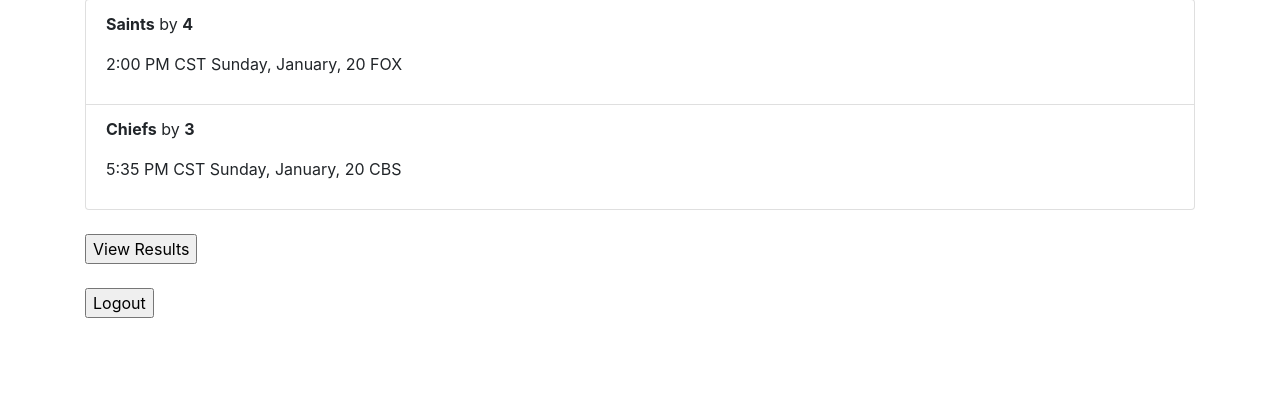
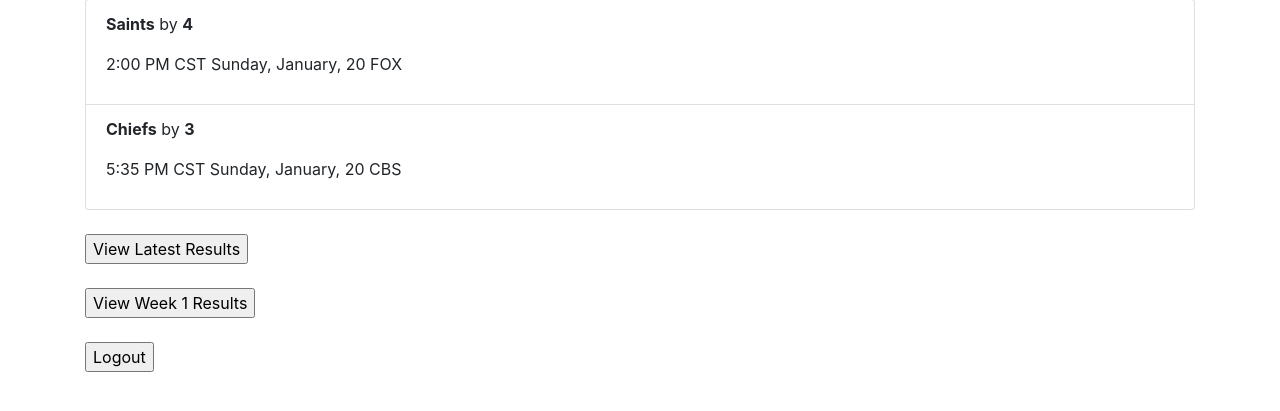
Before and after one commit to TomHayosh/playoff_pool, a Django app: page /picks/week2/ in a window 1280 px wide. Shown: the part 103-514 px from the top of the page. Run offline with Django 3.2, Linux system fonts and the light colour scheme; the visitor is signed in with stand-in values (Sample User, id 1); data comes from the database, SQL or seed files in the repository; some libraries are stand-ins or nearby versions.

Commit message:
Updated results to point to week 2 results and added results_week1 path

```diff
--- a/pool/templates/picks2.html
+++ b/pool/templates/picks2.html
@@ -53,8 +53,12 @@
    </form>
 {% endif %}
   <br/>
-  <form method="GET" action="/picks/results_week2/">
-    <input type="submit" id="view_results" value="View Results"/>
+  <form method="GET" action="/picks/results/">
+    <input type="submit" id="view_results" value="View Latest Results"/>
+  </form>
+  <br/>
+  <form method="GET" action="/picks/results_week1/">
+    <input type="submit" id="view_results" value="View Week 1 Results"/>
   </form>
   <br/>
   <form method="GET" action="{% url 'logout' %}">
--- a/pool/urls.py
+++ b/pool/urls.py
@@ -24,8 +24,8 @@ urlpatterns = [
     path('update_picks', views.update_picks, name='update_picks'),
     path('update_picks2', views.update_picks2, name='update_picks2'),
     path('edit/', views.edit_picks, name='edit_picks'),
-    path('results/', views.results, name='results'),
-    path('results_week2/', views.results_week2, name='results_week2'),
+    path('results_week1/', views.results, name='results'),
+    path('results/', views.results_week2, name='results_week2'),
     path('alternate_view', views.alternate_view, name='alternate_view'),
     path('round2test1/', views.round2test1, name='round2test1'),
     path('round2test2/', views.round2test2, name='round2test2'),
```
Also changed, not shown: pool/templates/home.html (+8 -4 lines).
